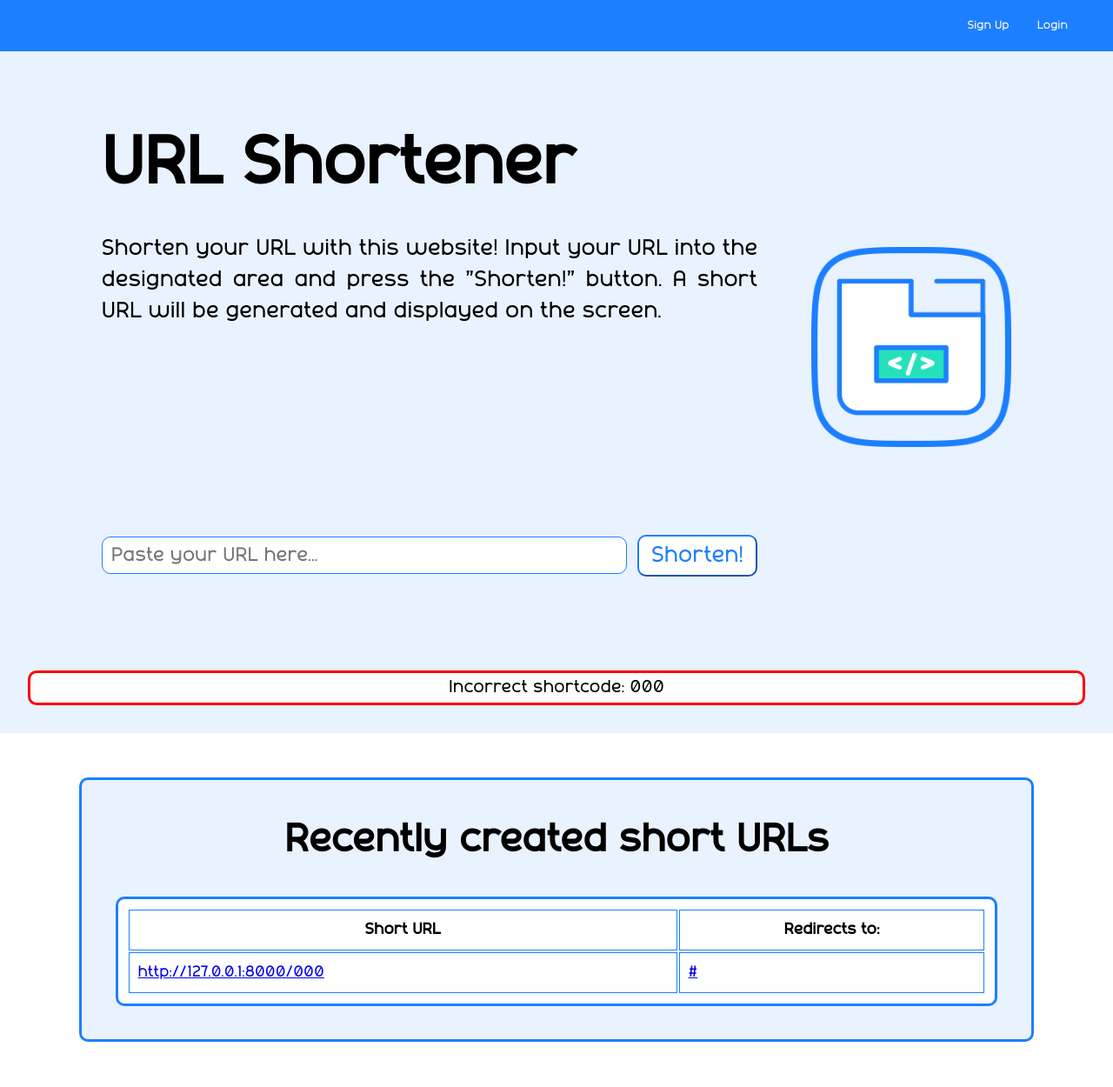
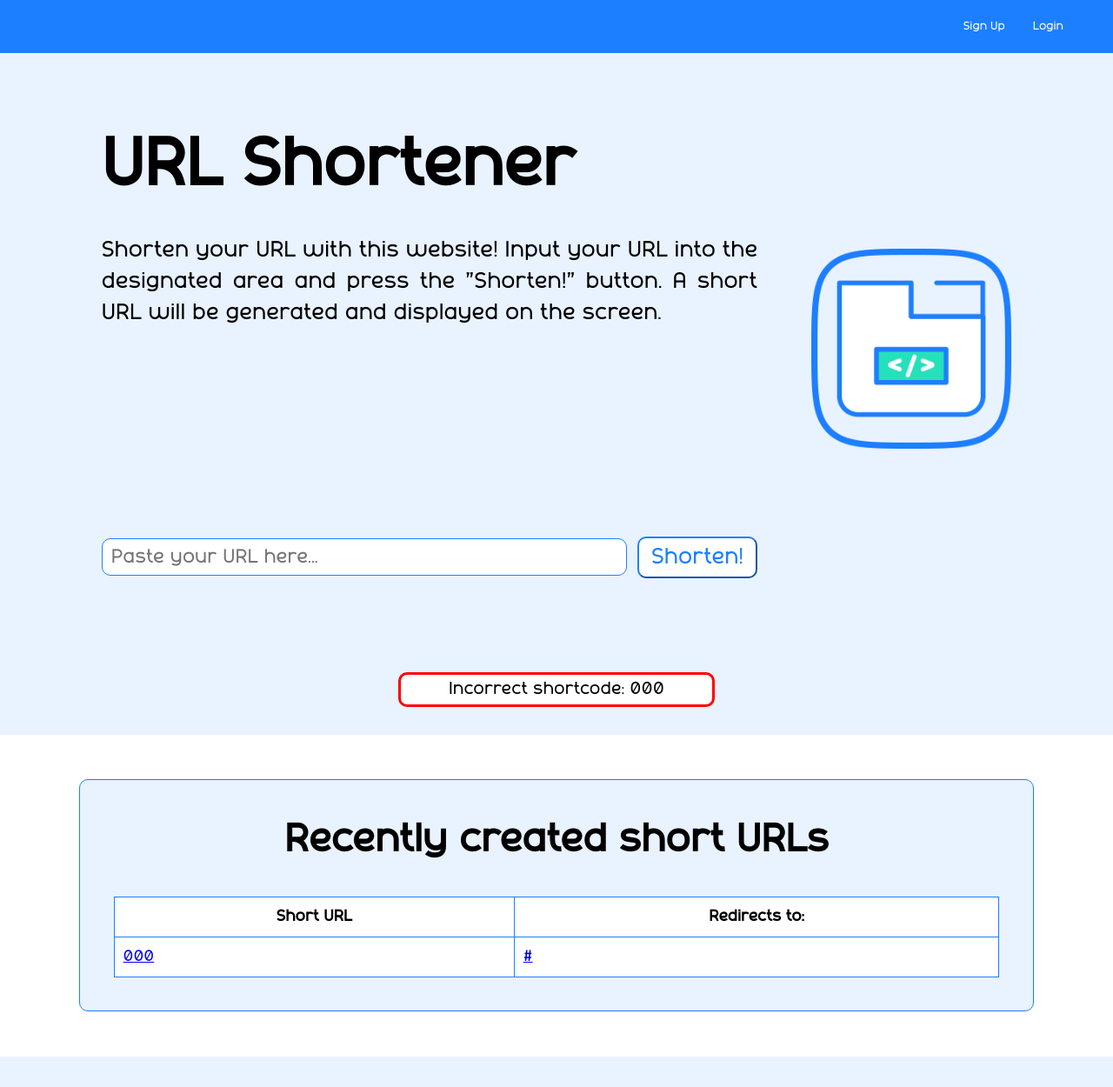
Before and after one commit to BigosKAR/URL-Shortener, a Django app: template url_shortener_website/templates/main_page.html in a window 1280 px wide. Shown: the whole page at 87% size. After the commit the page ends 1215 px from the top, so only its background shows below. Run offline with Django 5.2, Linux system fonts and the light colour scheme; the template is opened without the code that fills it: most values are stand-ins (such as "Sample title", 1, 10 or a date in 2020).

Commit message:
removes hardcoded localhost urls + fixes shortcode container + table styling

```diff
--- a/requirements.txt
+++ b/requirements.txt
@@ -8,3 +8,5 @@ pybase62==1.0.0
 sqlparse==0.5.3
 tzdata==2025.2
 validators==0.35.0
+gunicorn>=20.1.0
+whitenoise>=6.5.0
--- a/url_shortener_website/static/main.js
+++ b/url_shortener_website/static/main.js
@@ -12,7 +12,6 @@ const signUpFormBox = document.getElementById("signUpForm");
 const showSignupLink = document.getElementById("showSignup");
 const showLoginLink = document.getElementById("showLogin");
 
-const BASE_URL = "http://oskar-url-shortener-a7dpd3f8djc2eqe5.westeurope-01.azurewebsites.net";
 
 function openAuth(which, anchorEl){
     // show overlay (prevents page interaction)
@@ -66,7 +65,8 @@ function closeAuth(){
 if(loginBtn) loginBtn.addEventListener('click', (e)=> openAuth('login', e.currentTarget));
 if(signupBtn) signupBtn.addEventListener('click', (e)=> openAuth('signup', e.currentTarget));
 if(authClose) authClose.addEventListener('click', closeAuth);
-if(authOverlay) authOverlay.addEventListener('click', (e)=>{ if(e.target === authOverlay) closeAuth(); });
+// Do not close the auth box when clicking the overlay — require explicit 'X' click
+// if(authOverlay) authOverlay.addEventListener('click', (e)=>{ if(e.target === authOverlay) closeAuth(); });
 if(showSignupLink) showSignupLink.addEventListener('click', (e)=>{ e.preventDefault(); openAuth('signup', signupBtn || loginBtn); });
 if(showLoginLink) showLoginLink.addEventListener('click', (e)=>{ e.preventDefault(); openAuth('login', loginBtn || signupBtn); });
 
@@ -226,7 +226,7 @@ if (shortenButton) {
         const body = JSON.stringify({
             url: userInput.value,
         });
-        const response = await fetch(`${BASE_URL}/api/generate_shortcode`, {
+        const response = await fetch('/api/generate_shortcode', {
             method: 'POST',
             headers: {
                 'Content-type': 'application/json'
@@ -239,7 +239,8 @@ if (shortenButton) {
             displayShortUrlContainer.style.display = "flex";
 
             displayShortUrlElement.href = responseJSON.success;
-            displayShortUrlElement.innerHTML = responseJSON.success;
+            const currentUrl = window.location.href;
+            displayShortUrlElement.innerHTML = currentUrl + responseJSON.success;
 
                 // show download QR button (UI only - no implementation)
                 if(downloadQrBtn){
@@ -253,7 +254,6 @@ if (shortenButton) {
             errorContainer.style.display = "none";
         }
         else if(response.status === 400){
-            const responseJSON = JSON.parse(xhr.response)
             displayErrorElement.innerHTML = responseJSON.error;
 
             errorContainer.style.display = "flex";
--- a/url_shortener_website/static/styles.css
+++ b/url_shortener_website/static/styles.css
@@ -267,7 +267,7 @@ ul li button:hover {
 }
 
 #errorContainer, #incorrectShortcodeContainer {
-	flex: 1 1 320px;
+	width: 30%;
 	border-style: solid;
 	background-color: white;
 	border-color: red;
@@ -305,32 +305,38 @@ ul li button:hover {
 
 #latestUrlsContainer {
     margin: 0 auto;
-	border-color:#1c7fff;
-	border-style: solid;
+    border: 1px solid #1c7fff;
     border-radius: 10px;
-	align-items: center;
-	justify-content: center;
     padding: clamp(18px, 3vw, 48px);
     background-color: #e9f2ff;
+    overflow-x: auto; /* ensures container scrolls if table is too wide */
 }
 
 #latestUrlsTable {
-	margin-left: auto;
-	margin-right: auto;
     font-family: 'Elure';
-	background-color:white;
-	border-color: #1c7fff;
-	border-style: solid;
+    background-color: white;
+    border: 1px solid #1c7fff;
     border-radius: 10px;
     padding: 10px;
     width: 100%;
-	overflow-x: auto;
+    max-width: 100%;
+    box-sizing: border-box;
+    border-collapse: collapse; /* better table borders */
 }
 
-th, td {
+#latestUrlsTable th,
+#latestUrlsTable td {
     padding: 10px;
     border: 1px solid #1c7fff;
+    word-break: break-word;   /* allows long words/links to wrap */
+    white-space: normal;      /* allows wrapping */
 }
+
+#latestUrlsTable a {
+    word-break: break-all;    /* ensures long URLs break */
+}
+
+
 
 #latestUrlsText {
 	text-align: center;
@@ -405,15 +411,24 @@ h3{
 	background: #fbfdff;
 }
 
-.dashboard-table{
-	width:100%;
+.dashboard-table {
+    width: 100%;
     border-collapse: collapse;
-	margin-top: 8px;
+    table-layout: fixed;  /* ensures columns share space evenly */
 }
-.dashboard-table th, .dashboard-table td, #topNav{
-	padding:10px;
-	border:1px solid #1c7fff;
+
+.dashboard-table th,
+.dashboard-table td {
+    padding: 10px;
+    border: 1px solid #1c7fff;
     font-family: 'Elure';
+    word-break: break-word;  /* wrap long content instead of stretching table */
+    white-space: normal;     /* allow multiple lines */
+}
+
+/* Optional: fix width of the long column if you know which one it is */
+.dashboard-table td.long-column {
+    width: 200px;  /* adjust as needed */
 }
 
 @media (max-width: 800px){
--- a/url_shortener_website/templates/dashboard.html
+++ b/url_shortener_website/templates/dashboard.html
@@ -17,7 +17,7 @@
         <h3>Your URLs</h3>
         <table class="dashboard-table">
           <thead>
-            <tr><th>Short URL</th><th>Destination</th><th>Clicks</th><th>Download QR Code</th></tr>
+            <tr><th>Short URL</th><th>Destination</th><th>Clicks</th><th>QR Code</th></tr>
           </thead>
           <tbody>
             {% for url, url_specs in user_urls.items %}
--- a/url_shortener_website/templates/main_page.html
+++ b/url_shortener_website/templates/main_page.html
@@ -73,8 +73,8 @@
           {% for shortcode, original_url in latest_urls.items %}
           <tr>
             <td>
-              <a href="http://127.0.0.1:8000/{{shortcode}}"
-                >http://127.0.0.1:8000/{{shortcode}}</a
+              <a href="{{shortcode}}"
+                >{{shortcode}}</a
               >
             </td>
             <td><a href="{{ original_url }}">{{ original_url }}</a></td>
--- a/url_shortener_website/utils/url_service.py
+++ b/url_shortener_website/utils/url_service.py
@@ -5,8 +5,9 @@ from .url_mapping_repository import URLMappingRepository
 from .session_manager import SessionManager
 from .user_url_mapping_repository import UserUrlRepository
 from .user_repository import UserRepository
+import os
 
-BASE_URL = 'http://127.0.0.1:8000'
+BASE_URL = os.environ.get("WEBSITE_HOSTNAME", 'http://127.0.0.1:8000')
 
 class URLService():
     def __init__(self, request):
@@ -32,8 +33,9 @@ class URLService():
         latest_urls = URLMappingRepository.get_latest_urls(amount)
         url_json = {}
 
+
         for url in latest_urls:
-            url_json[url['shortcode']] = url['original_url']
+            url_json[f"{BASE_URL}/{url['shortcode']}"] = url['original_url']
 
         return url_json # Returns a dictionary containing latest urls
 
```
Also changed, not shown: azure-pipelines.yml (deleted, +0 -29 lines), url_shortener/settings.py (+7 -1 lines), url_shortener_website/api/views.py (+3 -4 lines), 1 other file. Lines whose indentation alone changed are shown as unchanged.
